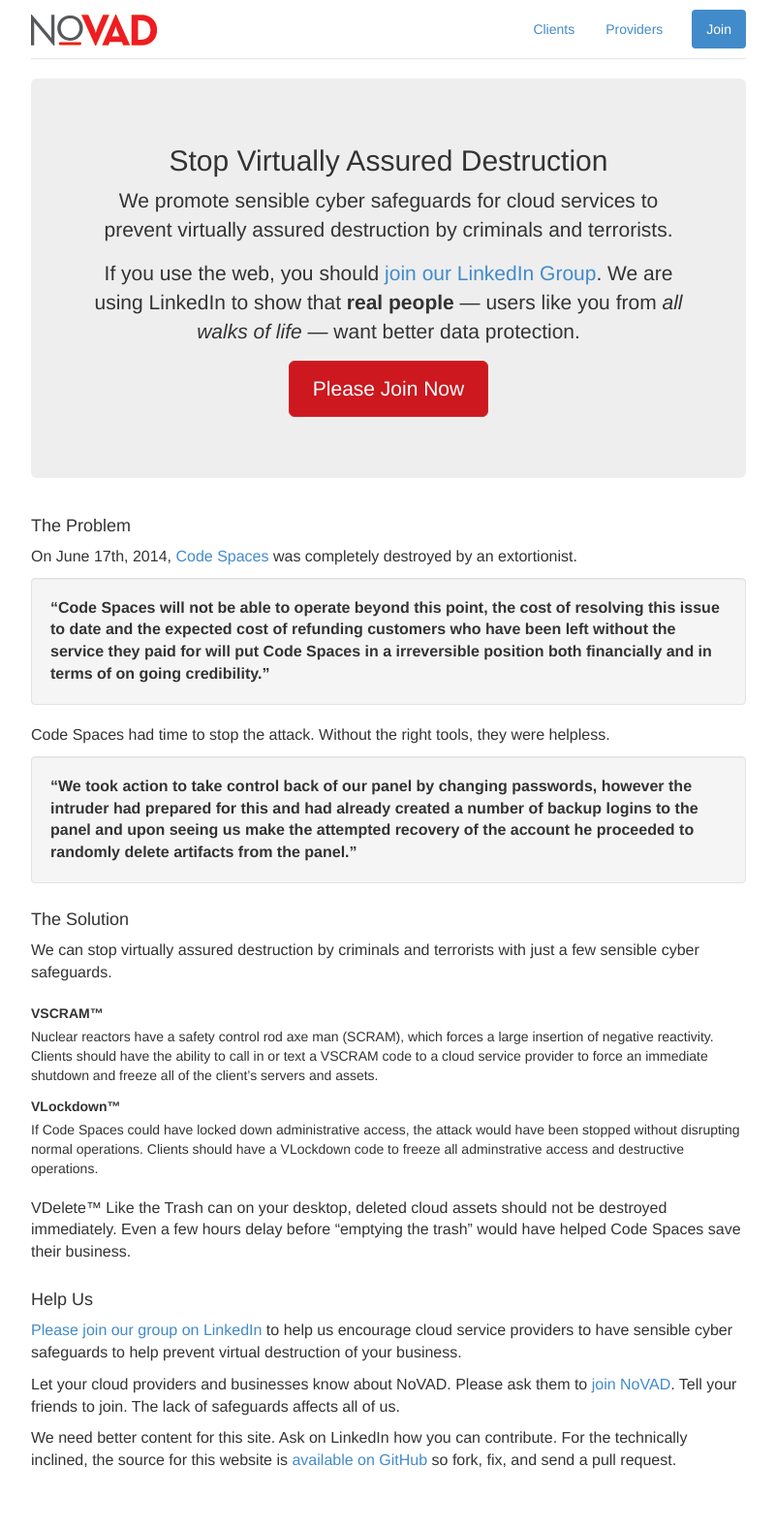
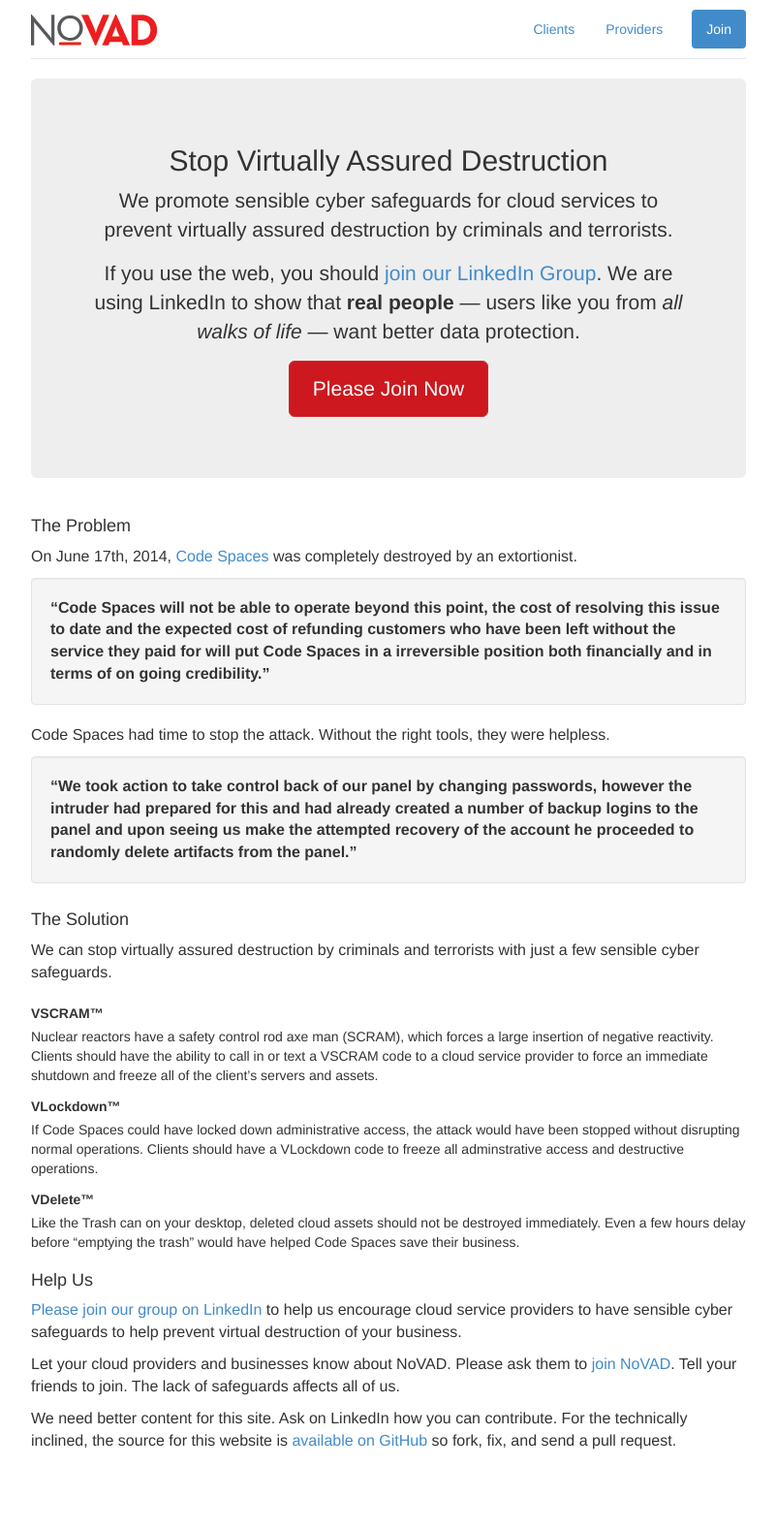
Before and after one commit to novadclub/novadclub.github.io, a Jekyll site: the page built from index.md, in a window 1280 px wide. Shown: the whole page at 97% size, without its empty margins (239-1040 px from the left). Built offline with Jekyll 4.4.1, drawn with Linux system fonts in a browser that asks for light colours.

```diff
--- a/index.md
+++ b/index.md
@@ -44,7 +44,7 @@ Clients should have a VLockdown code to freeze all adminstrative
 access and destructive operations.
 
 VDelete&trade;
-Like the Trash can on your desktop, deleted cloud assets should not be
+: Like the Trash can on your desktop, deleted cloud assets should not be
 destroyed immediately.  Even a few hours delay before "emptying the
 trash" would have helped Code Spaces save their business.
 
```
